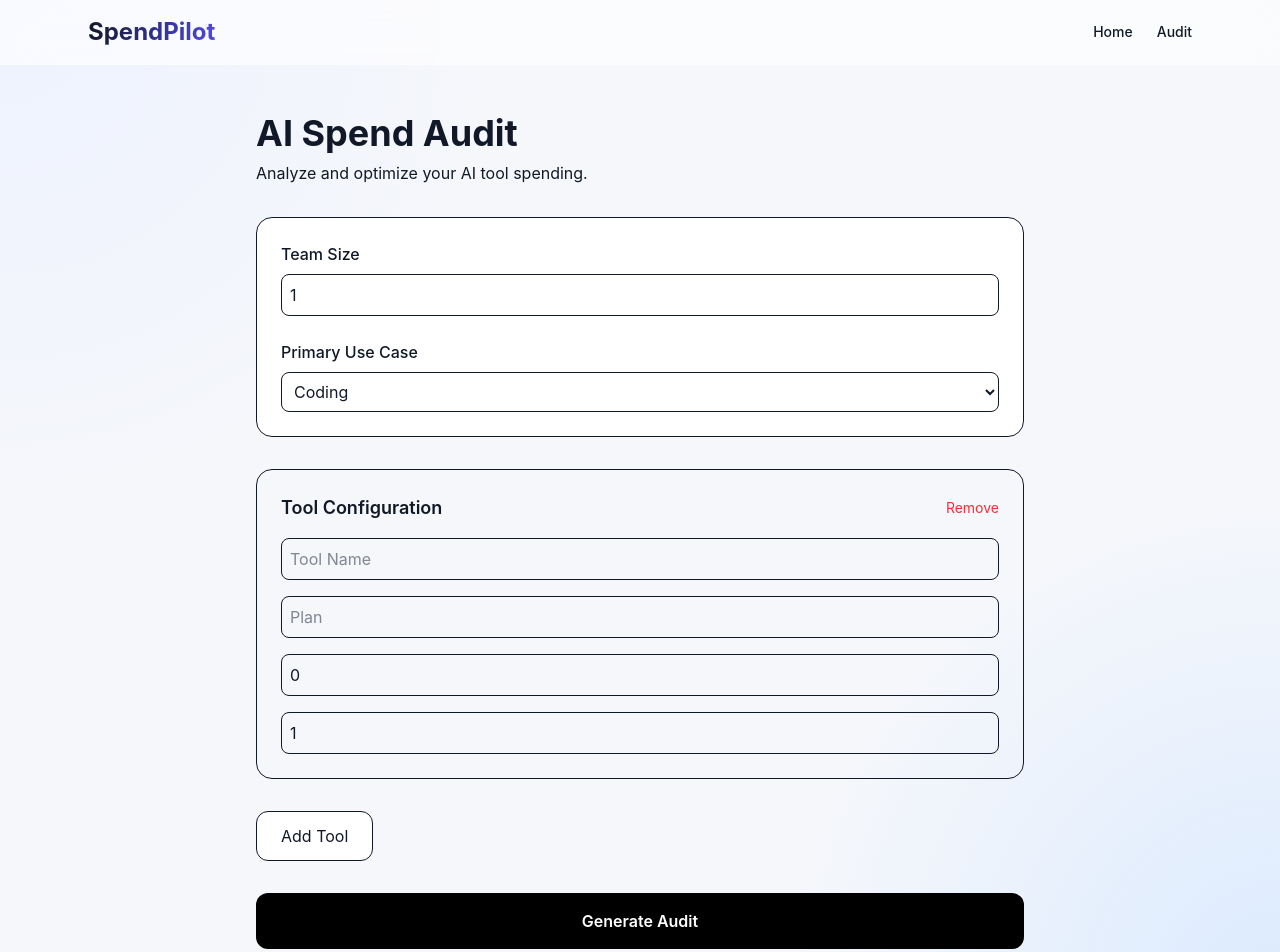
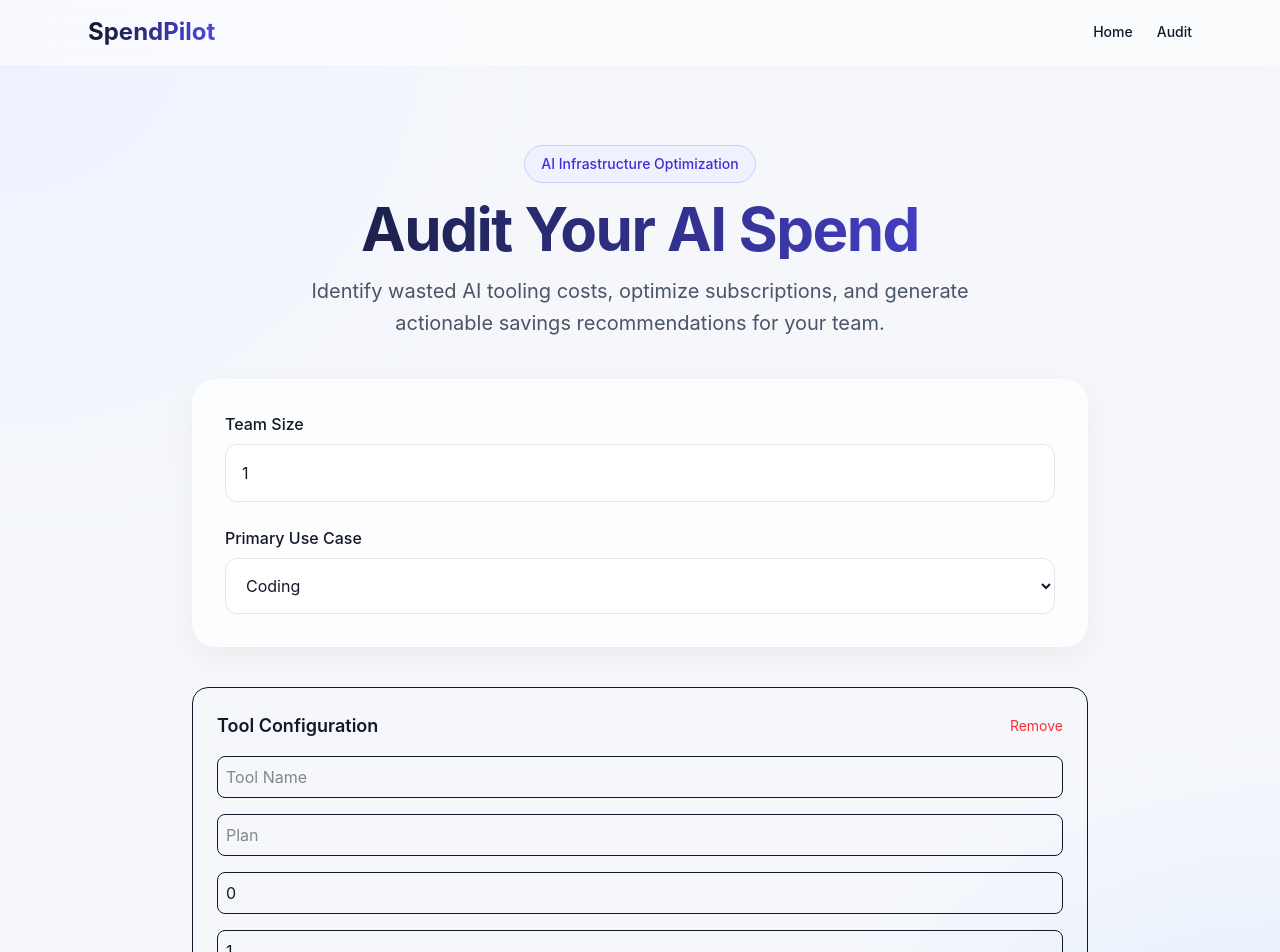
Before and after one commit to Amankumar259/token-leak, a Next.js app: page /audit in a window 1280 px wide. Shown: the top 952 px of the page. Built offline with nearby package versions, Linux system fonts and the light colour scheme.

Commit message:
style: redesign audit experience with modern ui

```diff
--- a/src/app/audit/page.tsx
+++ b/src/app/audit/page.tsx
@@ -116,23 +116,30 @@ export default function AuditPage() {
   };
 
   return (
-    <main className="min-h-screen py-12">
-      <div className="max-w-3xl mx-auto space-y-8">
-        <div className="space-y-2">
-          <h1 className="text-4xl font-bold">AI Spend Audit</h1>
+    <main className="min-h-screen py-20 px-6">
+      <div className="max-w-4xl mx-auto space-y-10">
+        <div className="text-center space-y-4">
+          <div className="inline-flex items-center rounded-full border border-indigo-200 bg-indigo-50 px-4 py-2 text-sm font-medium text-indigo-700">
+            AI Infrastructure Optimization
+          </div>
 
-          <p className="text-muted-foreground">
-            Analyze and optimize your AI tool spending.
+          <h1 className="text-6xl font-bold tracking-tight gradient-text">
+            Audit Your AI Spend
+          </h1>
+
+          <p className="text-xl text-gray-600 max-w-2xl mx-auto leading-8">
+            Identify wasted AI tooling costs, optimize subscriptions, and
+            generate actionable savings recommendations for your team.
           </p>
         </div>
 
-        <div className="border rounded-2xl p-6 space-y-6 bg-white">
+        <div className="glass-card rounded-3xl p-8 space-y-6">
           <div>
             <label className="block mb-2 font-medium">Team Size</label>
 
             <input
               type="number"
-              className="w-full border rounded-lg p-2"
+              className="w-full rounded-xl border border-gray-200 bg-white/70 p-4 outline-none focus:ring-2 focus:ring-indigo-500"
               value={formData.teamSize}
               onChange={(e) =>
                 setFormData({
@@ -148,7 +155,7 @@ export default function AuditPage() {
             <label className="block mb-2 font-medium">Primary Use Case</label>
 
             <select
-              className="w-full border rounded-lg p-2"
+              className="w-full rounded-xl border border-gray-200 bg-white/70 p-4 outline-none focus:ring-2 focus:ring-indigo-500"
               value={formData.useCase}
               onChange={(e) =>
                 setFormData({
@@ -184,15 +191,15 @@ export default function AuditPage() {
 
         <button
           onClick={addTool}
-          className="border px-6 py-3 rounded-xl bg-white"
+          className="w-full rounded-2xl border border-dashed border-gray-300 bg-white/60 py-4 text-lg font-medium hover:bg-white transition"
         >
-          Add Tool
+          + Add Another Tool
         </button>
 
         <button
           onClick={generateAudit}
           disabled={loading}
-          className="w-full bg-black text-white py-4 rounded-xl font-semibold disabled:opacity-50"
+          className="primary-button w-full rounded-2xl bg-black py-5 text-lg font-semibold text-white disabled:opacity-50"
         >
           {loading ? "Generating Audit..." : "Generate Audit"}
         </button>
```
